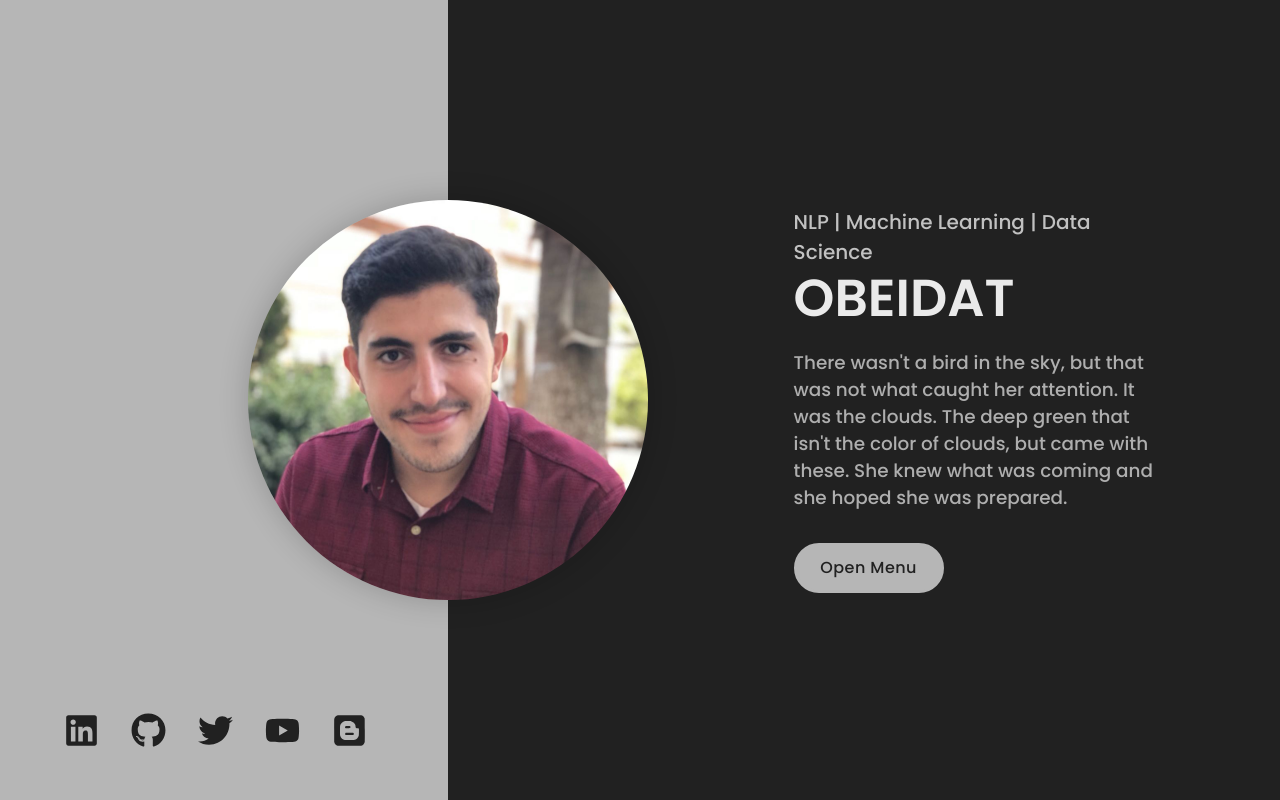
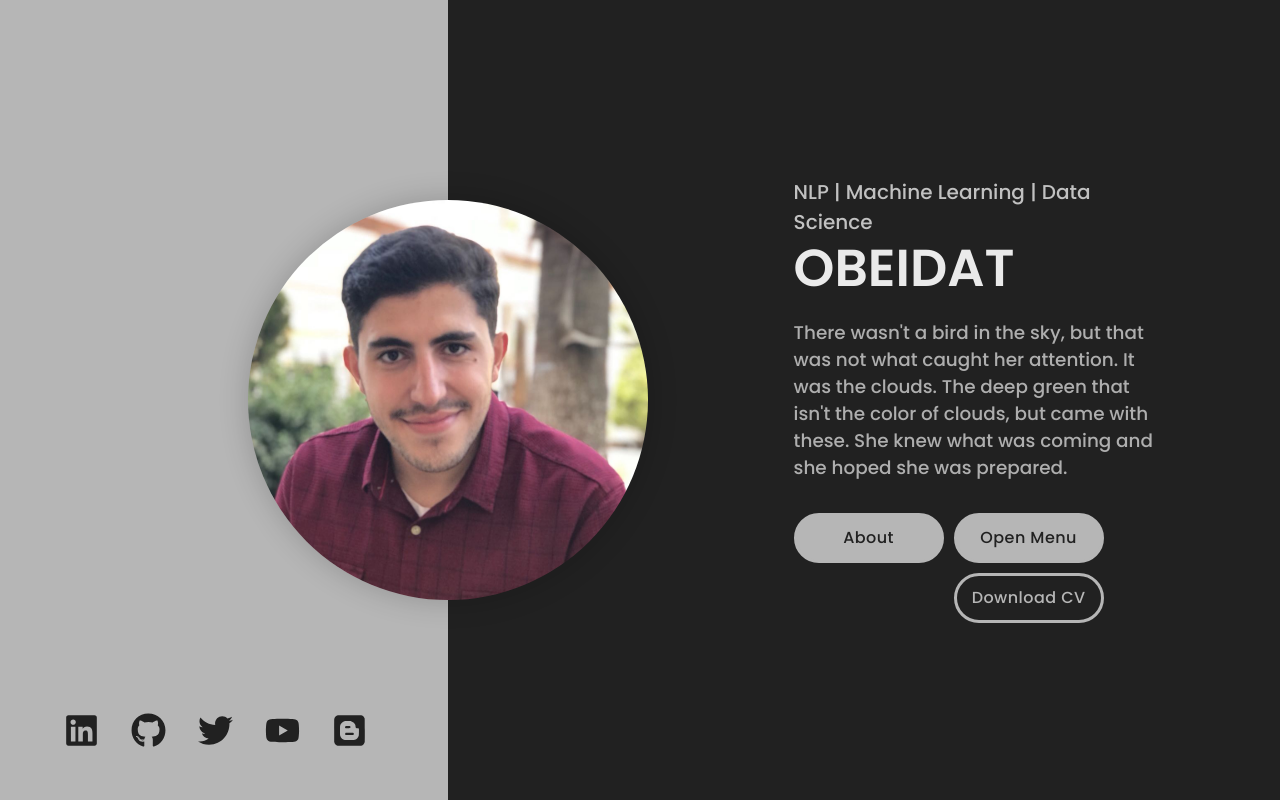
Before and after one commit to motasem-obeidat/motasem-obeidat.github.io-1, a React (Create React App) app: page / in a window 1280 px wide. Shown: the top 800 px of the page. Built offline with nearby package versions, Linux system fonts and the light colour scheme; a web font is replaced by a local one.

Commit message:
Update Landing.js

```diff
--- a/src/components/Landing/Landing.js
+++ b/src/components/Landing/Landing.js
@@ -169,16 +169,17 @@ function Landing() {
                         <p>{headerData.desciption}</p>
 
                         <div className='lcr-buttonContainer'>
+                            <NavLink to='/#about' smooth={true} spy='true' duration={2000}>
+                                    <Button className={classes.contactBtn}>
+                                        About
+                                    </Button>
+                                </NavLink>
                             <Button onClick={toggleDropdown} className={classes.contactBtn}>
                                 Open Menu
                             </Button>
 
                             <div className={`dropdown-list ${isDropdownOpen ? 'open' : ''}`}>
-                                <NavLink to='/#about' smooth={true} spy='true' duration={2000}>
-                                    <Button className={classes.contactBtn}>
-                                        About
-                                    </Button>
-                                </NavLink>
+
 
                                 <NavLink to='/#resume' smooth={true} spy='true' duration={2000}>
                                     <Button className={classes.contactBtn}>
@@ -215,15 +216,14 @@ function Landing() {
                                         Contact
                                     </Button>
                                 </NavLink>
-
-                                {headerData.resumePdf && (
+                            </div>
+                        {headerData.resumePdf && (
                                     <a href={headerData.resumePdf} download='resume' target='_blank' rel='noreferrer'>
                                         <Button className={classes.resumeBtn}>
                                             Download CV
                                         </Button>
                                     </a>
                                 )}
-                            </div>
                         </div>
                     </div>
                 </div>
```
